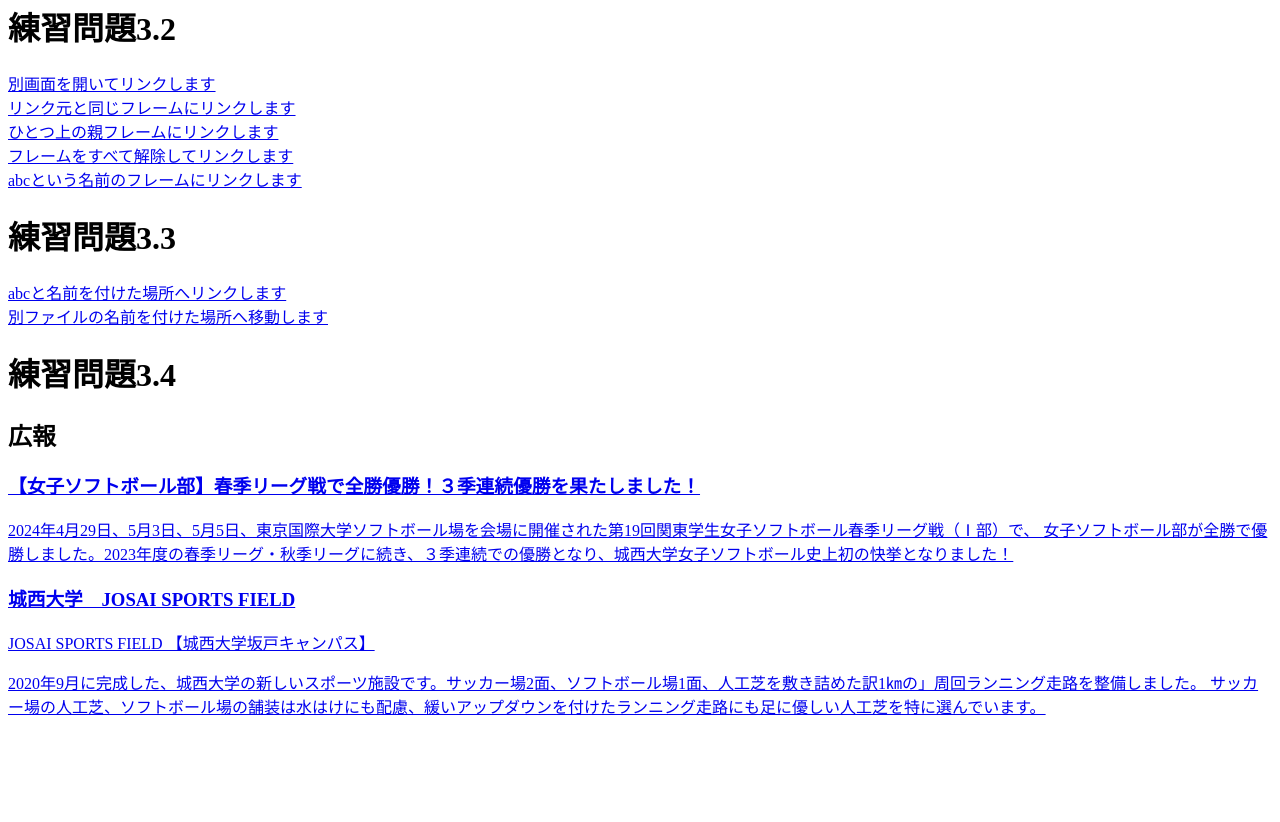
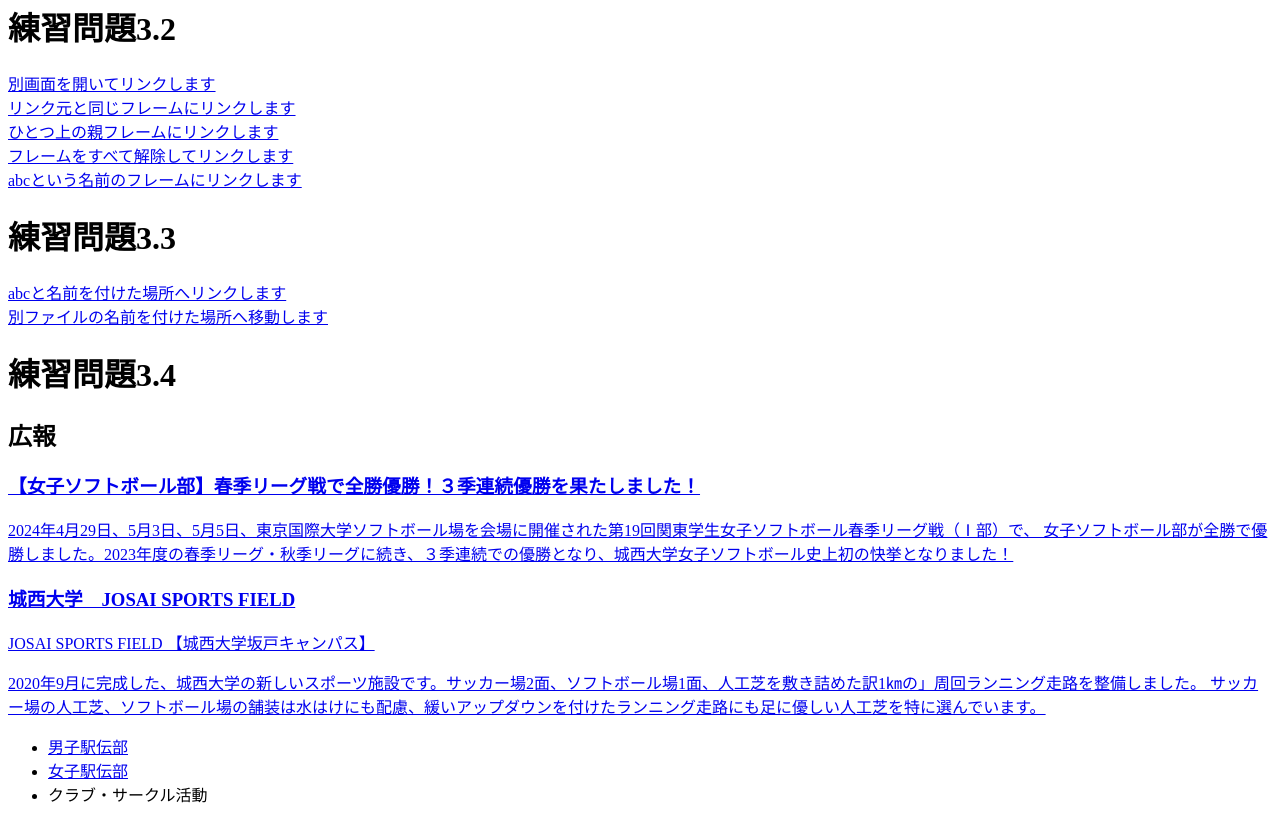
Before and after one commit to kudojurina/web2024-6, a plain HTML site: page index.html in a window 1280 px wide. Shown: the part 2896-3718 px from the top of the page. Before the commit the page ends 3630 px from the top, so only its background shows below. Drawn offline with Linux system fonts and the light colour scheme.

Commit message:
Update index.html

```diff
--- a/index.html
+++ b/index.html
@@ -208,6 +208,13 @@
      サッカー場の人工芝、ソフトボール場の舗装は水はけにも配慮、緩いアップダウンを付けたランニング走路にも足に優しい人工芝を特に選んでいます。</p>
     </section></a>
   </aside>
-
+ <nav>
+  <ul>
+   <li><a href="htpps://sports.josai.ac.jp/club/dansiekiden/">
+   男子駅伝部</a></li>
+   <li><a href="htpps://sports.josai.ac.jp/club/densiekiden/">女子駅伝部</a></li>
+ <li><a>クラブ・サークル活動</a></li>
+  </ul>
+ </nav>
 </body>
 </html>
```
